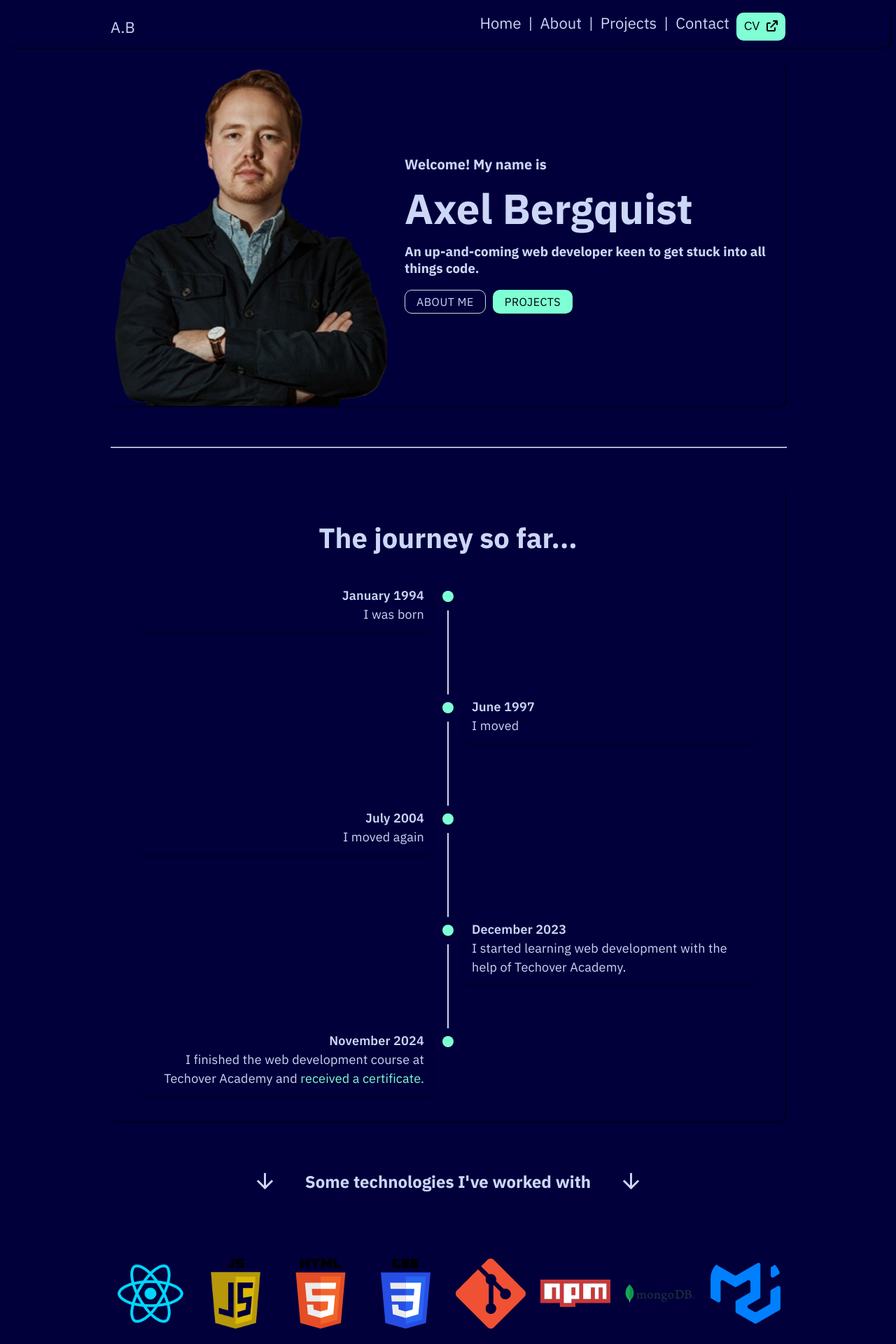
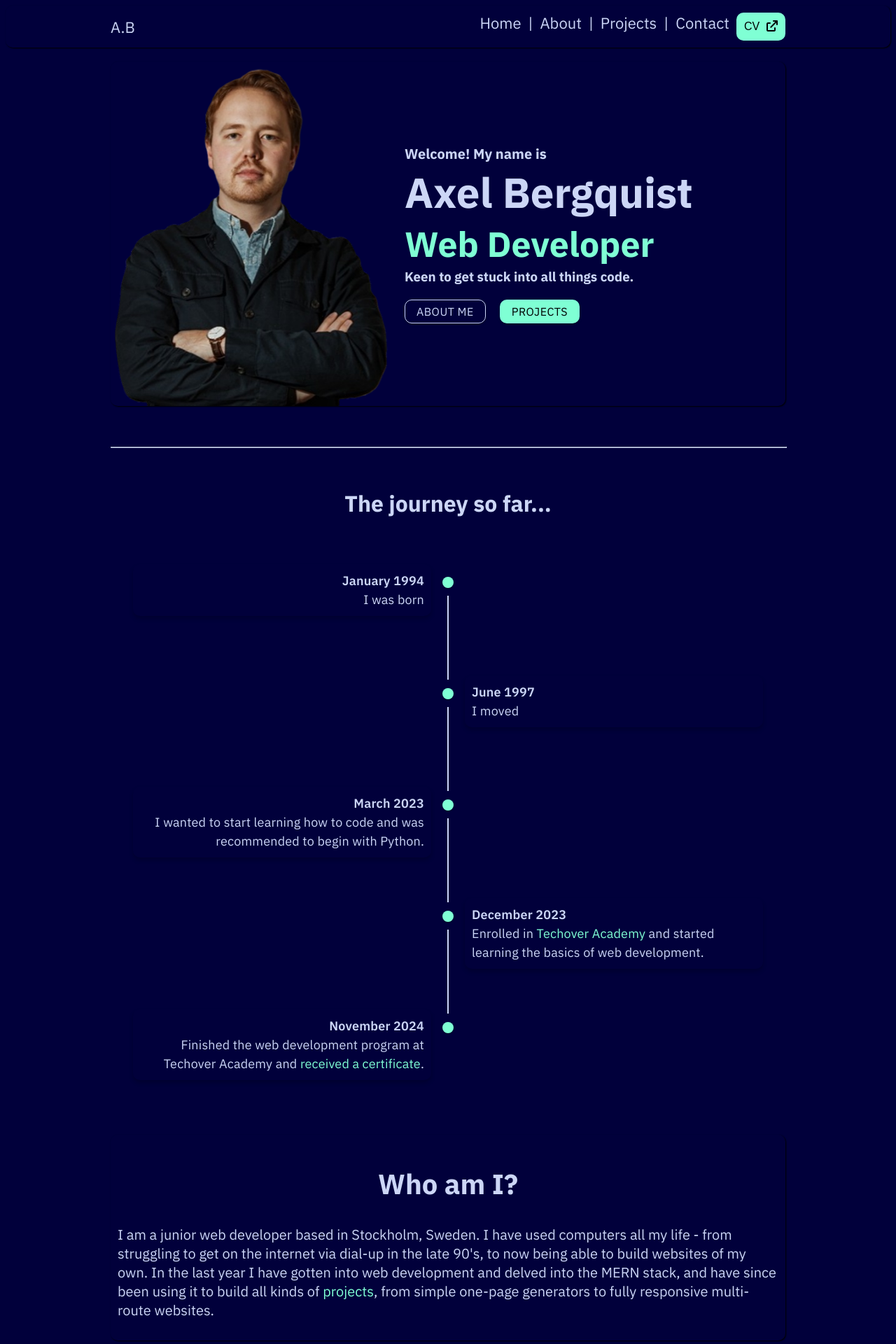
Before and after one commit to axelberk/Portfolio, a React (Vite) app: page / in a window 1280 px wide. Shown: the top 1920 px of the page at 70% size. Built offline with nearby package versions, Linux system fonts and the light colour scheme.

Commit message:
about section

```diff
--- a/src/Components/Timeline/MyTimeline.css
+++ b/src/Components/Timeline/MyTimeline.css
@@ -29,6 +29,31 @@
     margin: 0;
 }
 
+.event-description a {
+    color: aquamarine;
+    text-decoration: none;
+    display: inline-block;
+    position: relative;
+}
+
+.event-description a:after {
+    content: "";
+    position: absolute;
+    width: 100%;
+    transform: scaleX(0);
+    height: 2px;
+    bottom: 0;
+    left: 0;
+    background-color: aquamarine;
+    transform-origin: bottom-right;
+    transition: transform 0.25s ease-out;
+}
+
+.event-description a:hover::after {
+    transform: scaleX(1);
+    transform-origin: bottom;
+}
+
 .modal {
     position: fixed;
     top: 80px;
--- a/src/Components/Timeline/MyTimeline.jsx
+++ b/src/Components/Timeline/MyTimeline.jsx
@@ -46,8 +46,8 @@ const MyTimeline = () => {
         </TimelineSeparator>
         <TimelineContent sx={textStyle}>
           <div className="event-item">
-            <h4 className="event-year">July 2004</h4>
-            <p className="event-description">I moved again</p>
+            <h4 className="event-year">March 2023</h4>
+            <p className="event-description">I wanted to start learning how to code and was recommended to begin with Python.</p>
           </div>
         </TimelineContent>
       </TimelineItem>
@@ -60,8 +60,7 @@ const MyTimeline = () => {
           <div className="event-item">
             <h4 className="event-year">December 2023</h4>
             <p className="event-description">
-              I started learning web development with the help of Techover
-              Academy.
+              Enrolled in <span style={{color:"aquamarine"}}>Techover Academy</span> and started learning the basics of web development.
             </p>
           </div>
         </TimelineContent>
@@ -75,10 +74,10 @@ const MyTimeline = () => {
             <h4 className="event-year">November 2024</h4>
 
             <p className="event-description">
-              I finished the web development course at Techover Academy and {" "}
+              Finished the web development program at Techover Academy and {" "}
               <a href="#" onClick={openModal}>
-                received a certificate.
-              </a>
+                received a certificate
+              </a>.
               {isModalOpen && (
                 <div className="modal" onClick={closeModal}>
                   <div
--- a/src/Homepage/Homepage.css
+++ b/src/Homepage/Homepage.css
@@ -35,8 +35,14 @@
 
 .hero-name {
     font-size: 60px;
-    margin-top: 10px;
-    margin-bottom: 10px;
+    margin-top: 0px;
+    margin-bottom: 0;
+}
+
+.hero-profession {
+    color: aquamarine;
+    font-size: 50px;
+    margin: 0;
 }
 
 .hero-desc {
@@ -52,6 +58,7 @@
     opacity: 0;
     animation: fadeIn 1.5s ease-in forwards;
     animation-delay: 1.5s;
+    gap: 2px;
 }
 
 .intro-text a {
@@ -60,7 +67,7 @@
 
 .buttons {
     display: flex;
-    gap: 10px;
+    gap: 20px;
 }
 
 .intro-button {
@@ -73,9 +80,8 @@
 }
 
 .project-button:hover {
-    background-color: #01003b;
-    color: #ccd6f6;
-    border: 1px solid #ccd6f6;
+
+    transform: scale(1.2);
 }
 
 .close-button {
@@ -112,7 +118,7 @@
     display: flex;
     justify-content: space-evenly;
     flex-direction: row;
-    padding: 20px 0px;
+    padding: 0px;
     max-width: 100%;
     gap: 10px;
     opacity: 0;
@@ -171,6 +177,11 @@
     opacity: 0;
     animation: fadeIn 1.5s ease-in forwards;
     animation-delay: 3s;
+}
+
+.about-description {
+    font-size: 20px;
+    text-align: left;
 }
 
 .tech-stack-divider {
--- a/src/Homepage/Homepage.jsx
+++ b/src/Homepage/Homepage.jsx
@@ -1,25 +1,16 @@
 import "./Homepage.css";
 import { useEffect, useState } from "react";
-import { Button } from "@mui/material";
+import { Button, Link } from "@mui/material";
 import { useNavigate, useLocation } from "react-router-dom";
 import { scroller } from "react-scroll";
 import TechStack from "../Components/TechStack/TechStack";
 import projects from "../projectData";
 import { buttonStyle, useNavigationHandlers } from "../utils";
 import { useModal } from "../useModal";
-import { VerticalTimeline, VerticalTimelineElement } from "react-vertical-timeline-component";
-import Timeline from '@mui/lab/Timeline';
-import TimelineItem from '@mui/lab/TimelineItem';
-import TimelineSeparator from '@mui/lab/TimelineSeparator';
-import TimelineConnector from '@mui/lab/TimelineConnector';
-import TimelineContent from '@mui/lab/TimelineContent';
-import TimelineDot from '@mui/lab/TimelineDot';
 import MyTimeline from "../Components/Timeline/MyTimeline";
-import ArrowDownwardIcon from '@mui/icons-material/ArrowDownward';
-
+import ArrowDownwardIcon from "@mui/icons-material/ArrowDownward";
 
 const Homepage = () => {
-
   const location = useLocation();
   const { handleNavClick, handleReadMore } = useNavigationHandlers(location);
   const { isModalOpen, openModal, closeModal } = useModal();
@@ -41,17 +32,24 @@ const Homepage = () => {
         <img className="pfp" src="me-no-bg1.png" alt="" />
         <div className="intro-text">
           <h1 className="hero-head">Welcome! My name is</h1>
-          <h2 className="hero-name">
-            Axel Bergquist
-          </h2>
-          <h3 className="hero-desc">An up-and-coming web developer keen to get stuck into all things
-          code.</h3>
+          <h2 className="hero-name">Axel Bergquist</h2>
+          <h2 className="hero-profession">Web Developer</h2>
+          <h3 className="hero-desc">
+            Keen to get stuck into all things
+            code.
+          </h3>
           <div className="buttons">
             <Button
               className="intro-button"
               onClick={() => handleNavClick("about")}
               variant="contained"
-              sx={{backgroundColor:"#01003b", color:"#ccd6f6", font:"inherit", border:"1px solid #ccd6f6", borderRadius:"10px"}}
+              sx={{
+                backgroundColor: "#01003b",
+                color: "#ccd6f6",
+                font: "inherit",
+                border: "1px solid #ccd6f6",
+                borderRadius: "10px",
+              }}
             >
               About me
             </Button>
@@ -69,16 +67,28 @@ const Homepage = () => {
 
       <hr className="divider" />
 
+      <h1 style={{ margin: "0" }}>The journey so far...</h1>
+
+      <MyTimeline />
+
       <div className="about-container" id="about">
-        <h1>The journey so far...</h1>
-
-        <MyTimeline/>
-
+        <h1>Who am I?</h1>
+        <p className="about-description">
+          I am a junior web developer based in Stockholm, Sweden. I have used
+          computers all my life - from struggling to get on the internet via
+          dial-up in the late 90's, to now being able to build websites of my
+          own. In the last year I have gotten into web development and delved into the MERN stack, and have since
+          been using it to build all kinds of{" "}
+          <Link onClick={() => handleNavClick("projects")} className="link">
+            projects
+          </Link>
+          , from simple one-page generators to fully responsive multi-route websites.
+        </p>
       </div>
       <div className="tech-stack-divider">
-          <ArrowDownwardIcon fontSize="large"/>
+        <ArrowDownwardIcon fontSize="large" />
         <h2>Some technologies I've worked with</h2>
-          <ArrowDownwardIcon fontSize="large"/>
+        <ArrowDownwardIcon fontSize="large" />
       </div>
       <div className="chips-container">
         <div className="tooltip-container">
@@ -121,17 +131,25 @@ const Homepage = () => {
           <span className="tooltip-text">Material UI</span>
         </div>
       </div>
-        <h2>I am eager to expand my horizons and learn all kinds of new techs!</h2>
+      <h2>
+        I am eager to expand my horizons and learn all kinds of new techs!
+      </h2>
       <hr className="divider" />
 
       <div className="projects-container" id="projects">
         <h1>Projects</h1>
         {projects.map((project, index) => (
-   <article className={index % 2 === 0 ? "project-left" : "project-right"}>
+          <article
+            className={index % 2 === 0 ? "project-left" : "project-right"}
+          >
             <div className="img-container">
               <img src={project.image} alt="" className="project-img" />
               <div className="img-overlay"></div>
-     <div className={index % 2 === 0 ? "project-left-text" : "project-right-text"}>
+              <div
+                className={
+                  index % 2 === 0 ? "project-left-text" : "project-right-text"
+                }
+              >
                 <h2 className="project-title">{project.title}</h2>
                 <h3 className="project-description-l">{project.description}</h3>
                 <TechStack stack={project.stack} />
--- a/src/projectData.js
+++ b/src/projectData.js
@@ -3,7 +3,7 @@ const projects = [
       id: "countryfacts",
       title: "Country Facts",
       description:
-        "Database of all the world's countries, with details for each and filter functionality.",
+        "Database of all the world's countries, with details for each and with filter functionality.",
       image: "flagproject1.png",
       route: "/projects/countryfacts",
       stack: ["React", "JavaScript", "CSS", "Rest API", "Material UI"],
```
Lines whose indentation alone changed are shown as unchanged.
